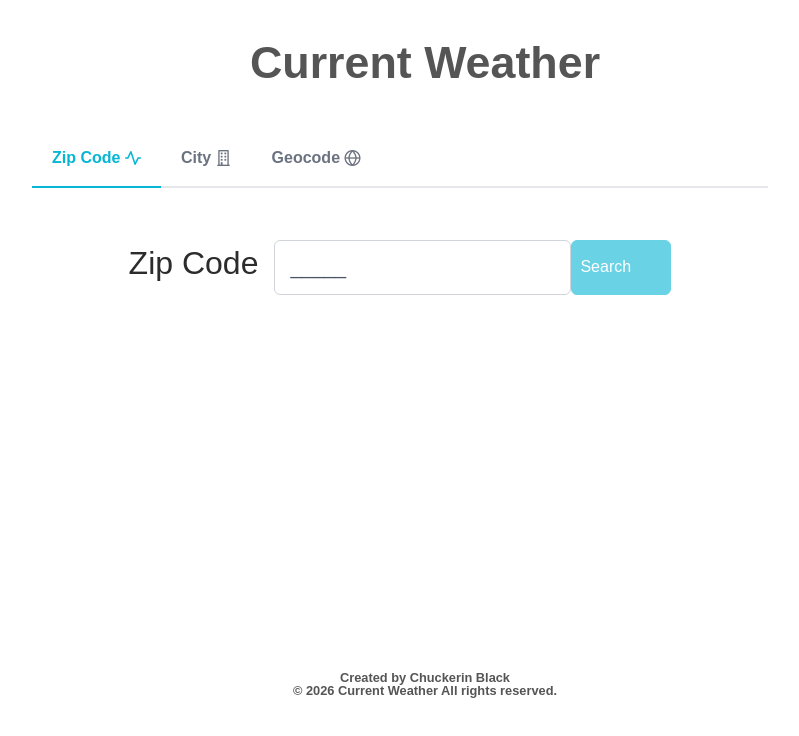
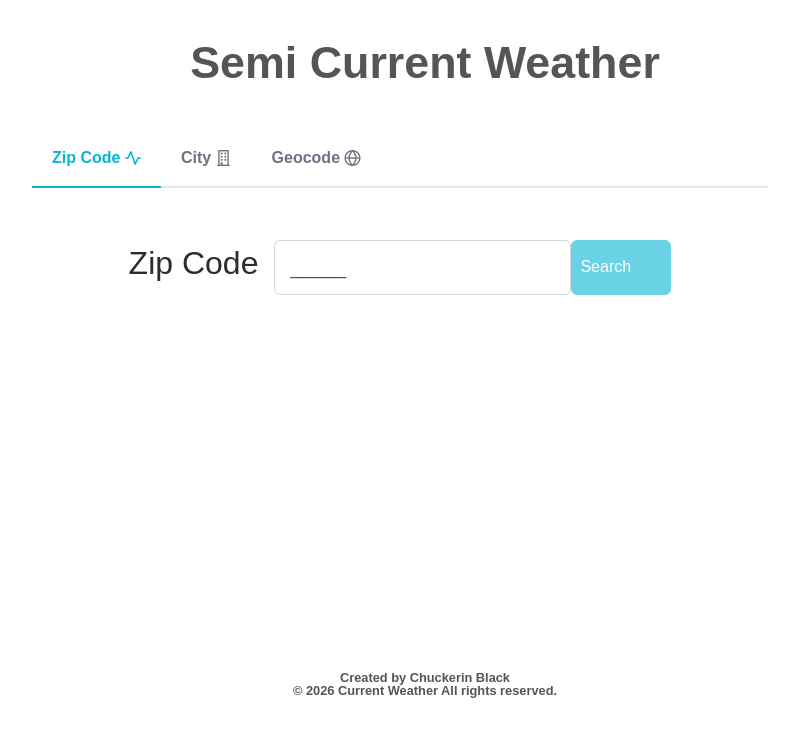
Before and after one commit to chuckerin/copeland-weather3, a React (Vite) app: page / in a window 1280 px wide. Shown: the top 736 px of the page, without its empty margins (240-1039 px from the left). Built offline with nearby package versions, Linux system fonts and the light colour scheme; no server answers; a web font is replaced by a local one.

Commit message:
Changing the name to ensure the deployment is working

```diff
--- a/src/components/Header.tsx
+++ b/src/components/Header.tsx
@@ -1,7 +1,7 @@
 function Header() {
   return (
     <header>
-      <div className='header-text'>Current Weather</div>
+      <div className='header-text'>Semi Current Weather</div>
     </header>
   );
 }
```
